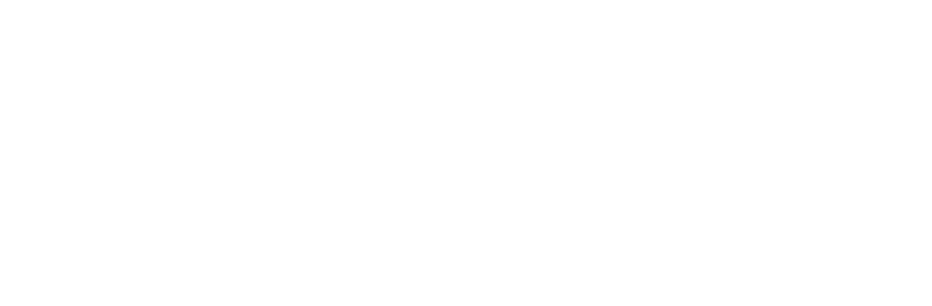
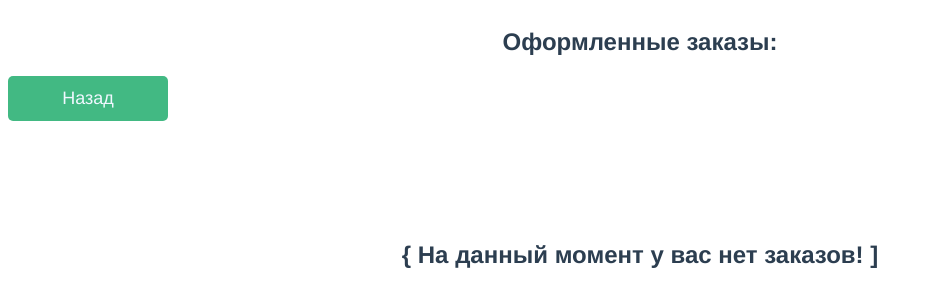
Before and after one commit to 5kywalker724/vue_work2, a Vue app: page /order in a window 1280 px wide. Before the commit this address had no page. Shown: the top 306 px of the page, without its empty margins (0-932 px from the left). Built offline with nearby package versions, Linux system fonts and the light colour scheme.

Commit message:
Создание шаблона для оформленных заказов

```diff
--- a/src/router/index.js
+++ b/src/router/index.js
@@ -15,6 +15,13 @@
       return import(/* webpackChunkName: "about" */ '../views/CartView.vue')
     }
   },
+  {
+    path: '/order',
+    name: 'order',
+    component: function () {
+      return import(/* webpackChunkName: "about" */ '../views/OrderView.vue')
+    }
+  },
 ]
 
 const router = createRouter({
--- a/src/store/index.js
+++ b/src/store/index.js
@@ -5,6 +5,7 @@
   state: {
     products: [],
     realCart: [],
+    orders: [],
   },
   getters: {
   },
--- /dev/null
+++ b/src/views/OrderView.vue
@@ -0,0 +1,83 @@
+<template>
+  <div class="orders">
+    <h2>Оформленные заказы:</h2>
+    <div class="order-header">
+      <router-link class="prevPage" to="/">Назад</router-link>
+    </div>
+    <div v-show="store.state.orders.length === 0">
+      <h2 class="msg">{ На данный момент у вас нет заказов! ]</h2>
+    </div>
+    <div class="order" v-for="order in store.state.orders" :key="order.id">
+      <div class="product" v-for="product in order" :key="product.id">
+        <p><b>{{ product.name }}</b></p>
+        <p><b>Описание:</b> {{ product.description }}</p>
+        <p><b>Количество:</b> {{ product.quantity }}</p>
+        <p><b>Цена:</b> {{ product.price * product.quantity }}</p>
+      </div>
+      <p>--------------------------------------------------------------------------------------------</p>
+      <p><b>Цена заказа:</b></p>
+    </div>
+  </div>
+</template>
+
+<script>
+import store from "@/store";
+
+export default {
+  computed: {
+    store() {
+      return store
+    }
+  },
+}
+
+</script>
+
+<style scoped>
+.orders{
+  display: flex;
+  flex-direction: column;
+}
+.order-header{
+  display: flex;
+  justify-content: space-between;
+  align-items: center;
+  margin-bottom: 20px;
+}
+.order{
+  border: 1px solid black;
+  border-radius: 5px;
+  flex: 0 1 100%;
+  height: 400px;
+  display: flex;
+  flex-direction: column;
+  justify-content: space-between;
+  align-items: center;
+  padding-top: 1em;
+  margin-bottom: 40px;
+}
+.product{
+  border: 1px solid black;
+  border-radius: 5px;
+  width: 350px;
+  display: flex;
+  flex-direction: column;
+  justify-content: space-between;
+  align-items: center;
+}
+.prevPage{
+  font-size: 18px;
+  color: aliceblue;
+  text-decoration: none;
+  align-items: center;
+  justify-content: center;
+  background-color: #42b983;
+  display: flex;
+  width: 160px;
+  height: 45px;
+  border-radius: 5px;
+}
+.msg{
+  margin-top: 100px;
+}
+</style>
--- a/src/views/ProductsView.vue
+++ b/src/views/ProductsView.vue
@@ -11,7 +11,7 @@
         <router-link to="/cart">Корзина</router-link>
       </p>
       <p class="nav-links">
-        <a href="#">Оформленные заказы</a>
+        <router-link to="/order">Оформленные заказы</router-link>
       </p>
       <p class="nav-links">
         <a href="#">Выйти из аккаунта</a>
```
